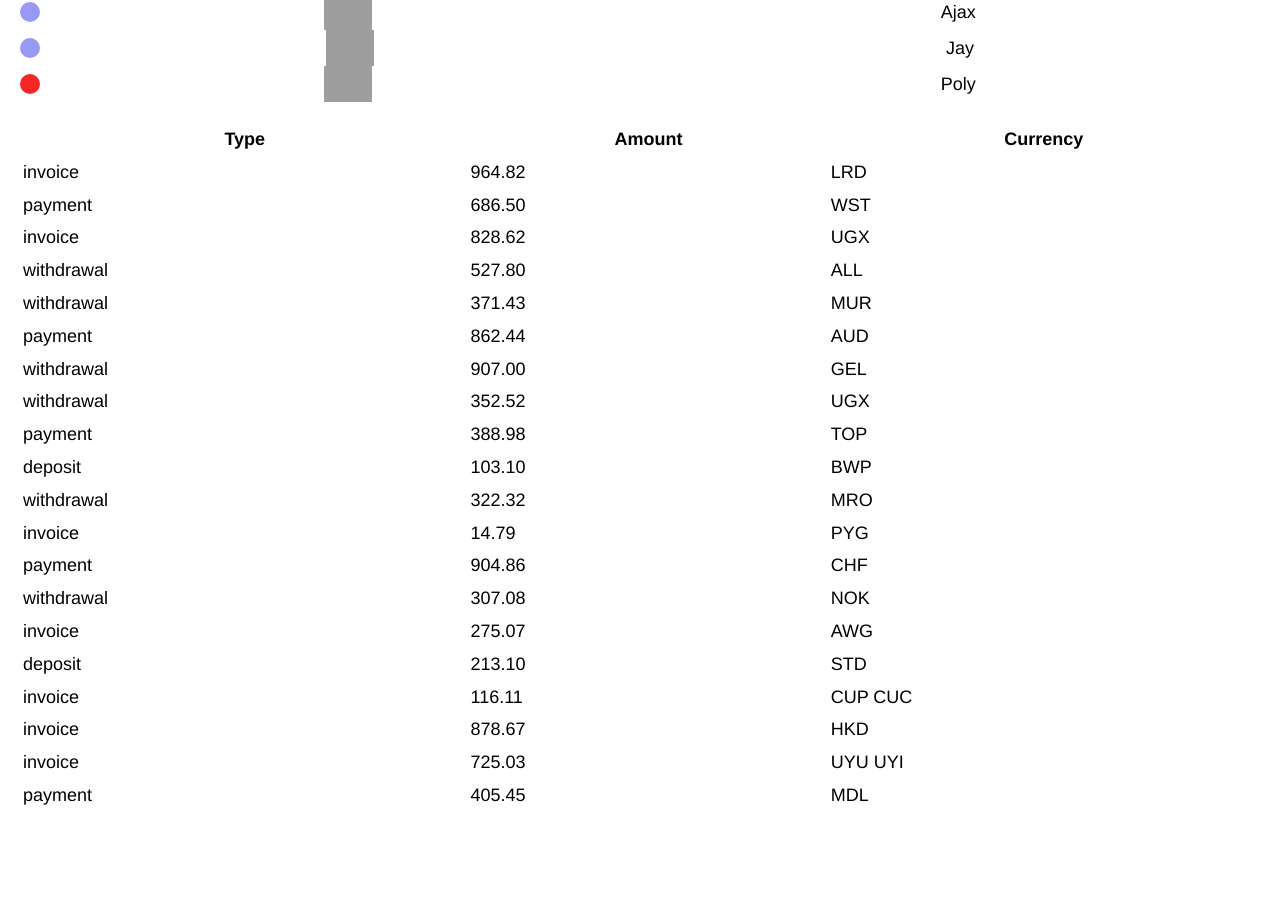
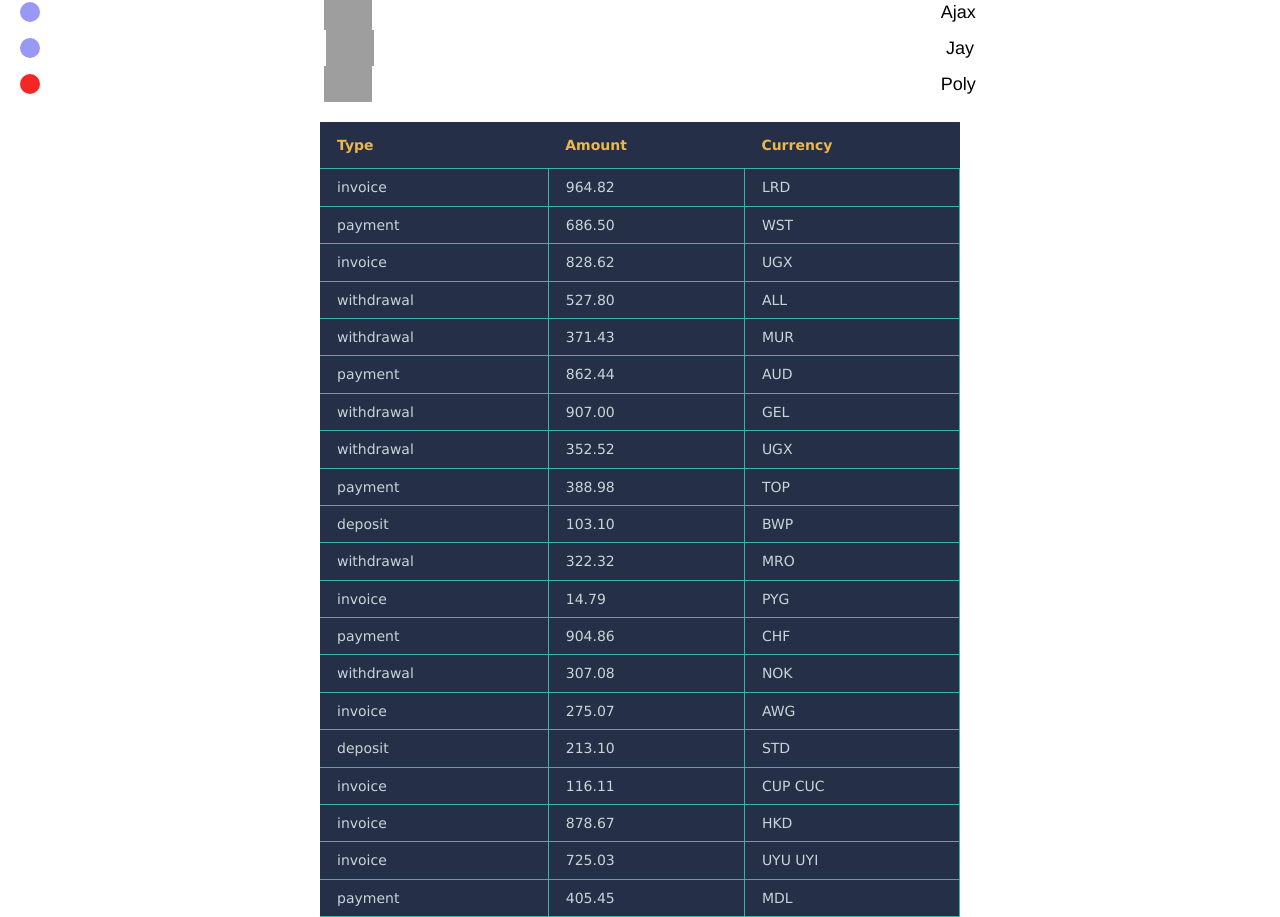
Before and after one commit to Andrzej33/goit-react-hw-01-components, a React (Create React App) app: page / in a window 1280 px wide. Shown: the part 838-1755 px from the top of the page. Before the commit the page ends 1651 px from the top, so only its background shows below. Built offline with nearby package versions, Linux system fonts and the light colour scheme; grey boxes are pictures that could not be loaded.

Commit message:
add css to table

```diff
--- a/src/components/TransactionHistory/TransactionHistory.jsx
+++ b/src/components/TransactionHistory/TransactionHistory.jsx
@@ -1,10 +1,11 @@
 import PropTypes from 'prop-types';
-import css from './TransactonHistory.module.css';
+
 import { Transaction } from './Transaction';
+import { Table } from './TransactionHistory.styled';
 
 export const TransactionHistory = ({ transactions }) => {
   return (
-    <table className={css.transactionHistory}>
+    <Table>
       <thead>
         <tr>
           <th>Type</th>
@@ -20,7 +21,7 @@ export const TransactionHistory = ({ transactions }) => {
           </tr>
         ))}
       </tbody>
-    </table>
+    </Table>
   );
 };
 
--- /dev/null
+++ b/src/components/TransactionHistory/TransactionHistory.styled.jsx
@@ -0,0 +1,22 @@
+import styled from 'styled-components';
+
+export const Table = styled.table`
+  font-family: 'Lucida Sans Unicode', 'Lucida Grande', Sans-Serif;
+  font-size: 14px;
+  width: 640px;
+  text-align: left;
+  border-collapse: collapse;
+  background: #252f48;
+  margin: 0 auto;
+  th {
+    color: #edb749;
+    border-bottom: 1px solid #37b5a5;
+    padding: 12px 17px;
+  }
+  td {
+    color: #cad4d6;
+    border-bottom: 1px solid #37b5a5;
+    border-right: 1px solid #37b5a5;
+    padding: 7px 17px;
+  }
+`;
```
Also changed, not shown: src/components/TransactionHistory/Transaction.module.css (deleted), src/components/TransactionHistory/TransactonHistory.module.css (deleted).
